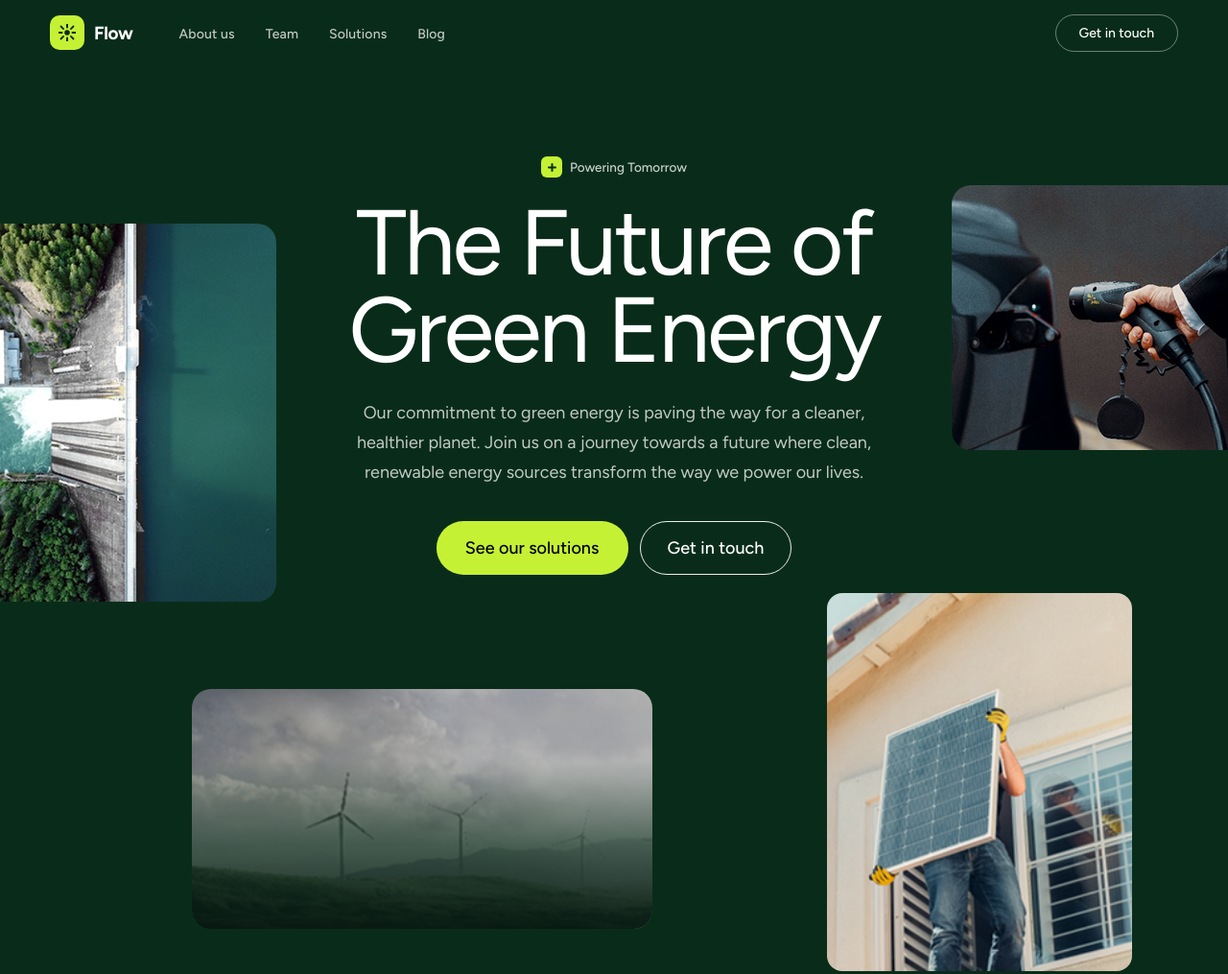
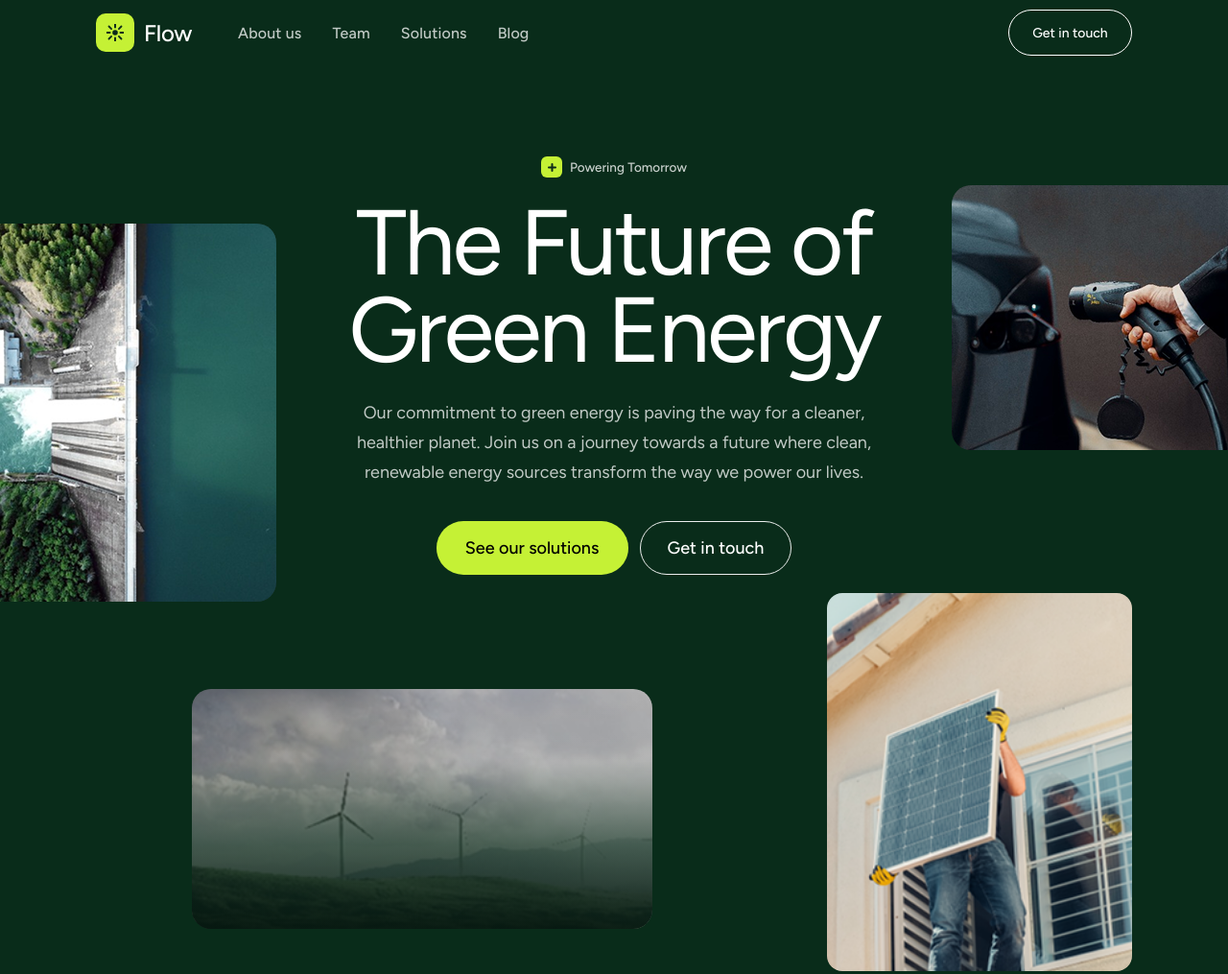
Before and after one commit to BhushanMahadik/Flow1, a plain HTML site: page index.html in a window 1280 px wide. Shown: the top 1015 px of the page at 96% size. Drawn offline with nearby package versions, Linux system fonts and the light colour scheme.

Commit message:
nav style changes commit.

```diff
--- a/style.css
+++ b/style.css
@@ -40,29 +40,29 @@ button{cursor:pointer;font-family:inherit;border:none;outline:none}
 .navbar{
   position:sticky;top:0;z-index:999;
   display:flex;align-items:center;justify-content:space-between;
-  padding:0 52px;height:68px;
+  padding:0 100px;height:68px;
   background:var(--green-dark);
   backdrop-filter:blur(10px);
 }
 .nav-left{display:flex;align-items:center;gap:48px}
 .nav-logo{display:flex;align-items:center;gap:10px}
 .nav-logo-icon{
-  width:36px;height:36px;background:var(--lime);
+  width:40px;height:40px;background:var(--lime);
   border-radius:10px;display:flex;align-items:center;justify-content:center;
   flex-shrink:0;
 }
 .nav-logo-icon svg{width:18px;height:18px}
-.nav-logo-text{color:#fff;font-size:19px;font-weight:700;letter-spacing:-0.3px}
+.nav-logo-text{color:#fff;font-size:24px;font-weight:500;letter-spacing:-0.3px}
 .nav-links{display:flex;gap:32px;list-style:none}
 .nav-links a{
-  color:rgba(255,255,255,0.75);font-size:14px;font-weight:450;
+  color:rgba(255,255,255,0.75);font-size:16px;font-weight:500;
   transition:color var(--transition);letter-spacing:0.01em;
 }
 .nav-links a:hover{color:#fff}
 .nav-cta{
-  background:transparent;border:1.5px solid rgba(255,255,255,0.4);
+  background:transparent;border:1.5px solid rgb(255, 255, 255);
   color:#fff;padding:10px 24px;border-radius:50px;
-  font-size:14px;font-weight:500;
+  font-size:14px;font-weight:500;width: 129px;height: 48px;;
   transition:background var(--transition),border-color var(--transition);
 }
 .nav-cta:hover{background:rgba(255,255,255,0.08);border-color:rgba(255,255,255,0.6)}
```
